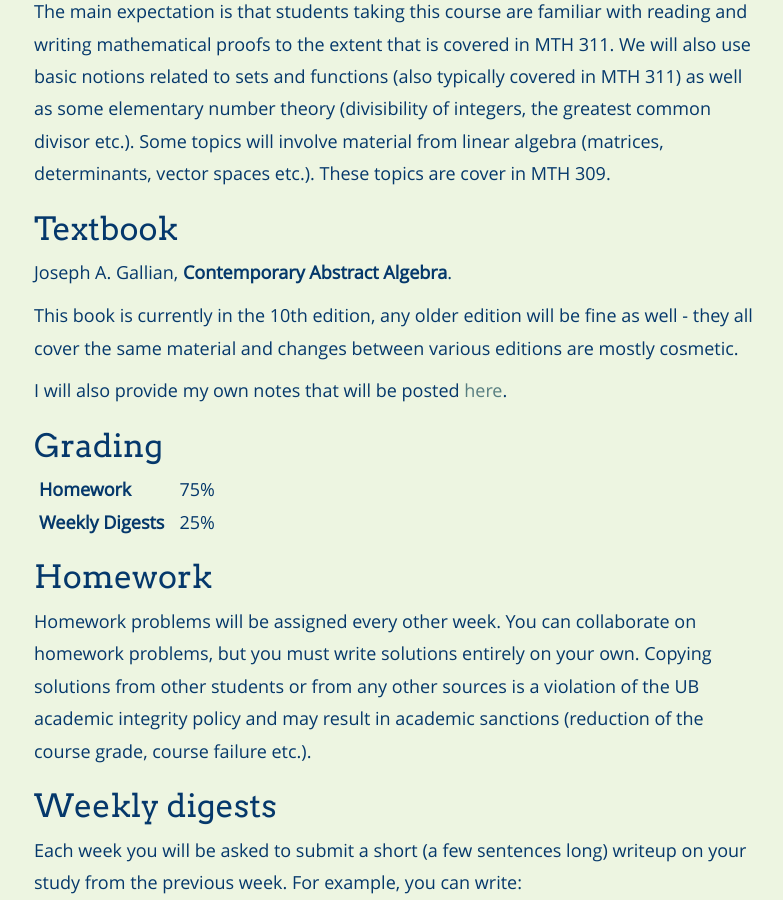
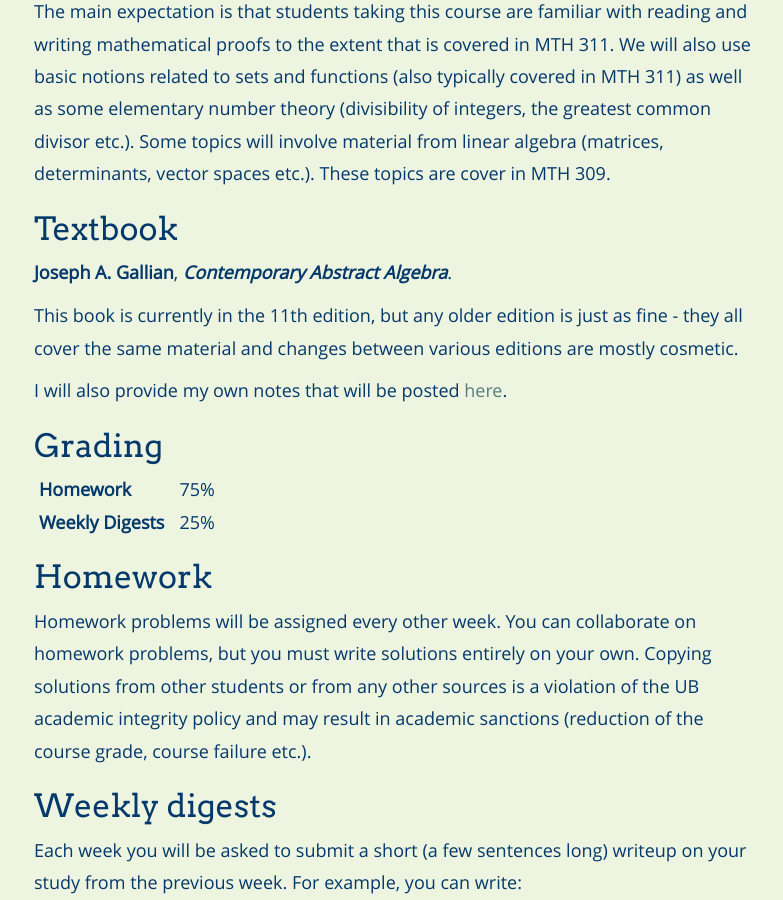
Before and after one commit to bbadzioch/419_site, a Jekyll site: the page built from index.md, in a window 1280 px wide and 900 px high, scrolled down 1606 px. Shown: the whole window, without its empty margins (241-1024 px from the left). Built offline with Jekyll 4.4.1, drawn with Linux system fonts in a browser that asks for light colours; nearby versions of some CDN libraries.

Commit message:
Update index.md

```diff
--- a/index.md
+++ b/index.md
@@ -69,9 +69,9 @@ from linear algebra (matrices, determinants, vector spaces etc.). These topics a
 ## Textbook
 
 
-Joseph A. Gallian, **Contemporary Abstract Algebra**.
+**Joseph A. Gallian**, ***Contemporary Abstract Algebra***.
 
-This book is currently in the 10th edition, any older edition will be fine as well - they all cover
+This book is currently in the 11th edition, but any older edition is just as fine - they all cover
 the same material and changes between various editions are mostly cosmetic.
 
 I will also provide my own notes that will be posted [here](lecture_notes.md).
```
